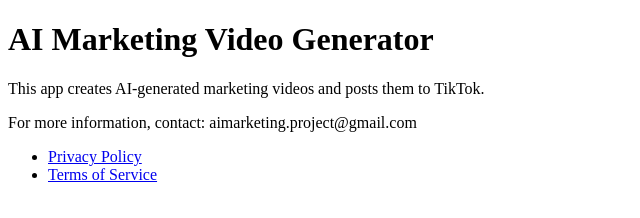
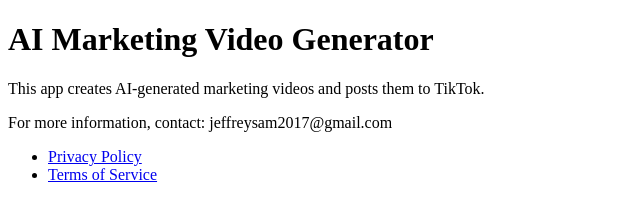
Before and after one commit to jeffreySamJohnson/ai-marketing-site, a plain HTML site: page index.html in a window 1280 px wide. Shown: the full height of the page, 0-640 px from the left. Drawn offline with Linux system fonts and the light colour scheme.

Commit message:
Update index.html

```diff
--- a/index.html
+++ b/index.html
@@ -7,7 +7,7 @@
 <body>
   <h1>AI Marketing Video Generator</h1>
   <p>This app creates AI-generated marketing videos and posts them to TikTok.</p>
-  <p>For more information, contact: aimarketing.project@gmail.com</p>
+  <p>For more information, contact: jeffreysam2017@gmail.com</p>
   <ul>
     <li><a href="privacy.html">Privacy Policy</a></li>
     <li><a href="terms.html">Terms of Service</a></li>
```
